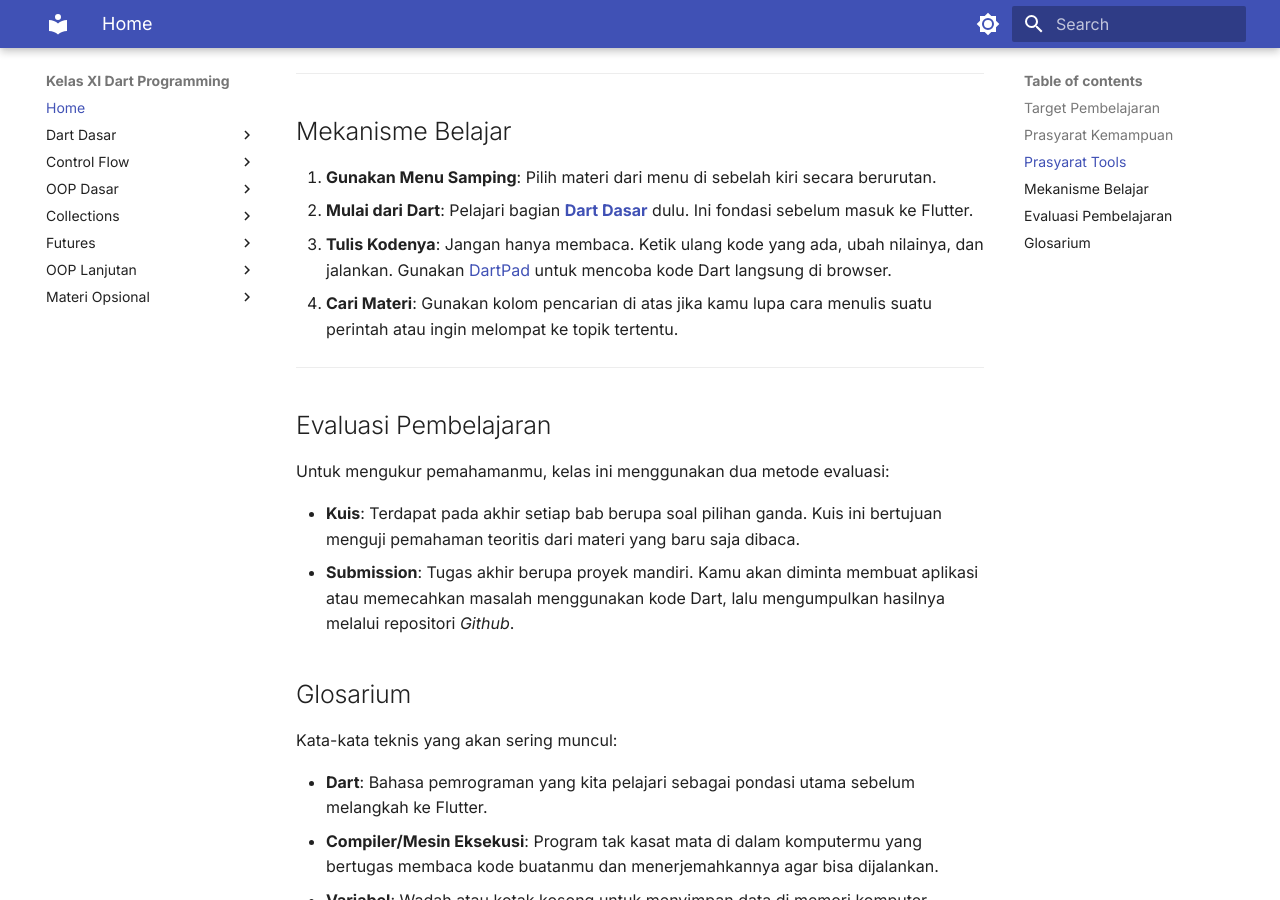
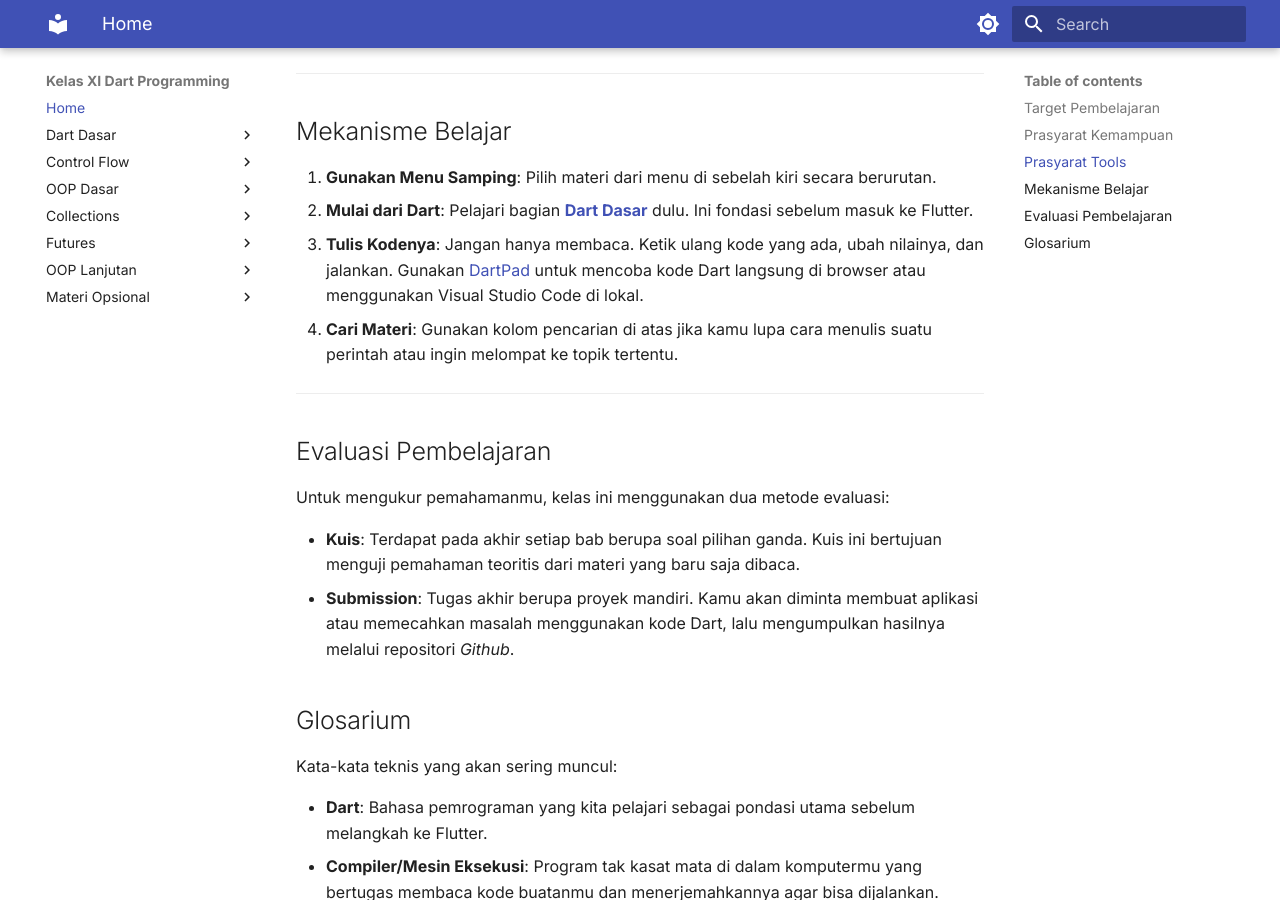
Before and after one commit to jaks-dungeon-lab/xi-modul-dart-programming, an MkDocs documentation site: the page built from docs/index.md, in a window 1280 px wide and 900 px high, scrolled down 1039 px. Built offline with MkDocs 1.6.1 and Material for MkDocs 9.7.7, drawn with Linux system fonts in a browser that asks for light colours.

Commit message:
fix: add vscode as an option

```diff
--- a/docs/index.md
+++ b/docs/index.md
@@ -36,7 +36,7 @@ Siapkan perangkat keras dan lunak berikut:
 
 1. **Gunakan Menu Samping**: Pilih materi dari menu di sebelah kiri secara berurutan.
 2. **Mulai dari Dart**: Pelajari bagian **[Dart Dasar](dart_dasar/00_pengenalan.md)** dulu. Ini fondasi sebelum masuk ke Flutter.
-3. **Tulis Kodenya**: Jangan hanya membaca. Ketik ulang kode yang ada, ubah nilainya, dan jalankan. Gunakan [DartPad](https://dartpad.dev) untuk mencoba kode Dart langsung di browser.
+3. **Tulis Kodenya**: Jangan hanya membaca. Ketik ulang kode yang ada, ubah nilainya, dan jalankan. Gunakan [DartPad](https://dartpad.dev) untuk mencoba kode Dart langsung di browser atau menggunakan Visual Studio Code di lokal.
 4. **Cari Materi**: Gunakan kolom pencarian di atas jika kamu lupa cara menulis suatu perintah atau ingin melompat ke topik tertentu.
 
 ---
```
